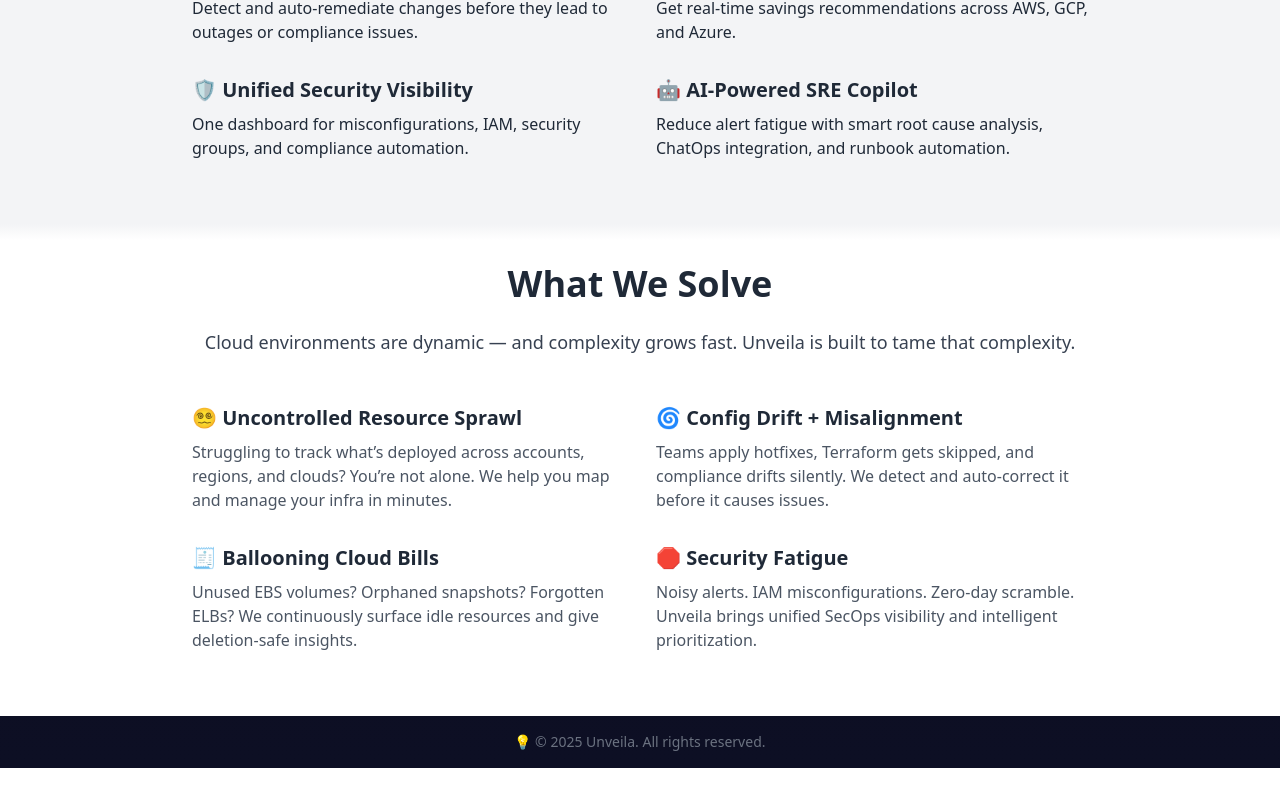
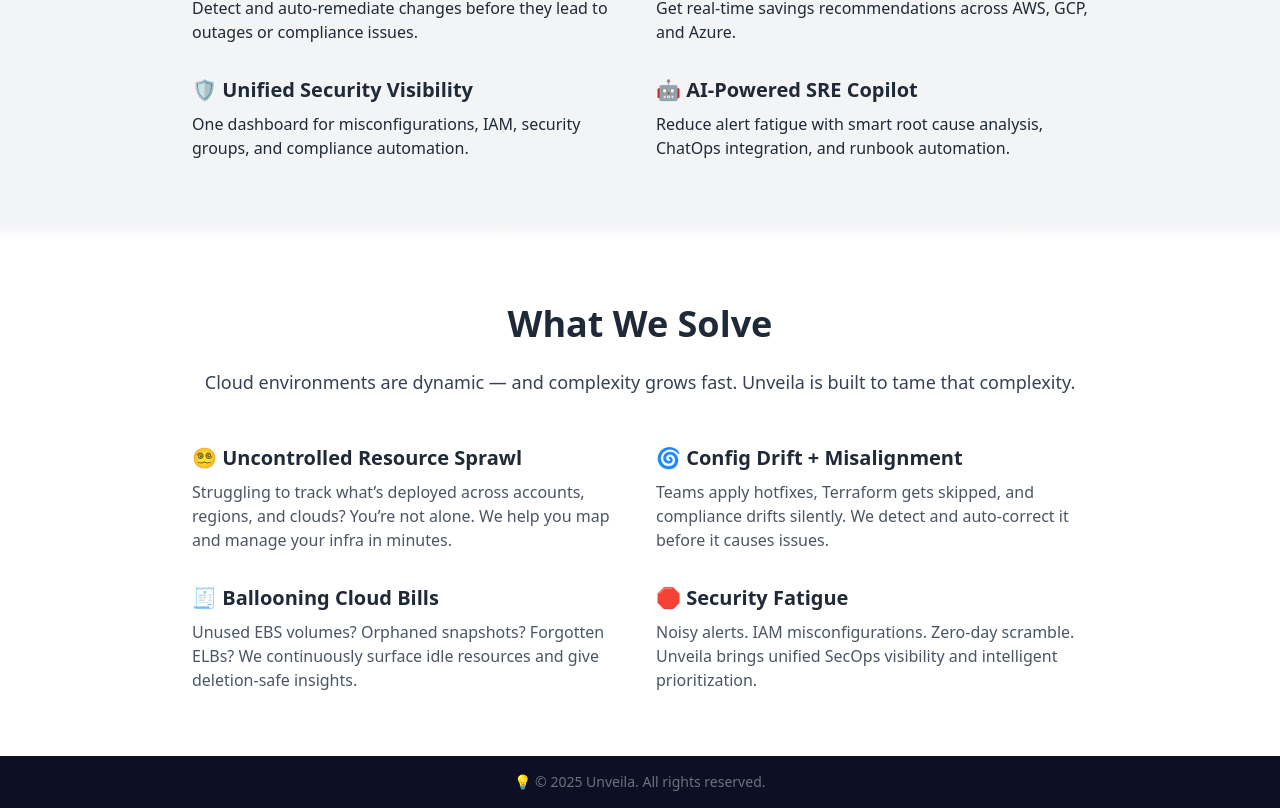
Before and after one commit to satyaelipe/unveila-landing-page, a React (Vite) app: page / in a window 1280 px wide. Shown: the part 752-1560 px from the top of the page. Before the commit the page ends 1520 px from the top, so only its background shows below. Built offline with nearby package versions, Linux system fonts and the light colour scheme.

Commit message:
Update LandingPage.jsx

```diff
--- a/src/LandingPage.jsx
+++ b/src/LandingPage.jsx
@@ -110,7 +110,7 @@
 
       {/* What We Solve Section */}
       <div className="h-4 bg-gradient-to-b from-gray-100 to-white" />
-      <section id="what-we-solve" className="scroll-mt-24 bg-white text-gray-800 pt-6 pb-16 px-4 sm:px-8">
+      <section id="what-we-solve" className="scroll-mt-24 bg-white text-gray-800 py-16 px-4 sm:px-8">
         <div className="max-w-4xl mx-auto text-center">
           <h2 className="text-3xl sm:text-4xl font-bold mb-6">What We Solve</h2>
           <p className="text-lg mb-12 text-gray-700">
```
